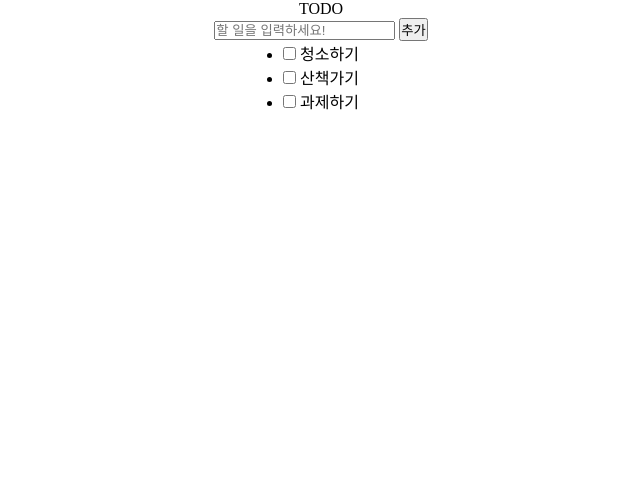
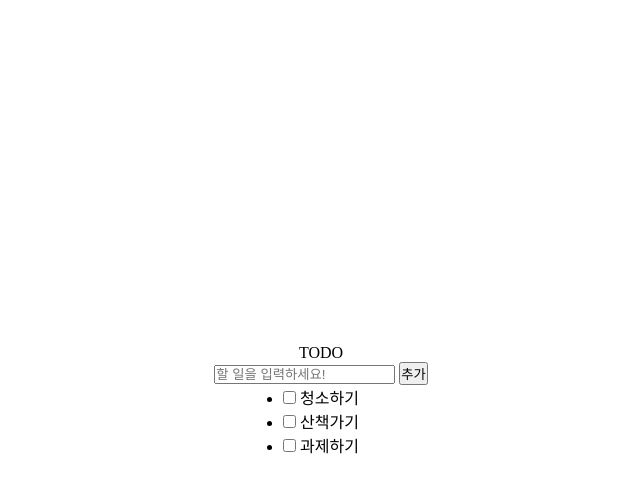
Before and after one commit to nninyeong/todo-list, a plain HTML site: page index.html in a window 1280 px wide. Shown: the whole page, without its empty margins (319-959 px from the left). Drawn offline with Linux system fonts and the light colour scheme.

Commit message:
mainContainer 가운데 정렬

```diff
--- a/index.html
+++ b/index.html
@@ -32,5 +32,6 @@
             </ul>
         </div>
     </div>
+    <script src="script.js"></script>
 </body>
 </html>
--- a/style.css
+++ b/style.css
@@ -2,6 +2,13 @@
     margin: 0;
     padding: 0;
     box-sizing: border-box;
+}
+
+body {
+    min-height: 100vh;
+    display: flex;
+    justify-content: center;
+    align-items: center;
 }
 
 .mainContainer {
```
